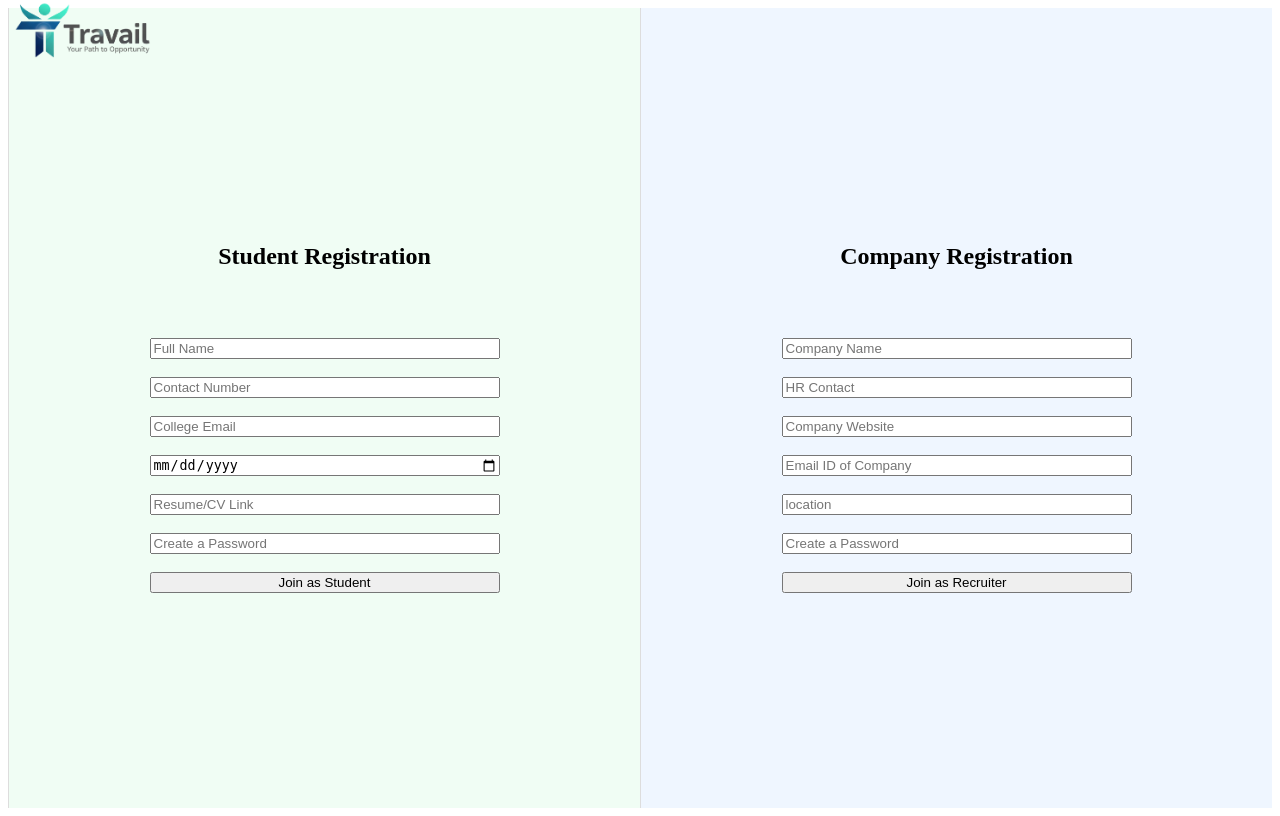
After one commit to sunnykbharti/placement-portal, a Flask app: page /register/company in a window 1280 px wide. The commit adds this page. Run offline with Flask 3, Linux system fonts and the light colour scheme.

Commit message:
Authentication and Role-Based Access

```diff
--- a/app.py
+++ b/app.py
@@ -1,11 +1,140 @@
-from flask import Flask, request, redirect, render_template
+from flask import Flask, flash, request, redirect, render_template, url_for
 from flask_sqlalchemy import SQLAlchemy
+from flask_login import LoginManager, UserMixin, login_user, logout_user, login_required, current_user
+from datetime import datetime
+from models import db, Users, Admin, Company, Student, Drive, Application
 
+#---------------------------------------- Initialised my app & database ----------------------
 app = Flask(__name__)
+app.config['SQLALCHEMY_DATABASE_URI'] = 'sqlite:///travail.sqlite'
+app.config["SECRET_KEY"] = "supersecretkey"
 
+db.init_app(app)
+
+login_manager = LoginManager()
+login_manager.init_app(app)
+login_manager.login_view = "login"
+
+with app.app_context():
+    db.create_all()
+
+#---------------------------------------- Loading user --------------------------
+@login_manager.user_loader
+def load_user(user_id):
+    return Users.query.get(int(user_id))
+
+
+#------------------------------ when user enters the portal redirect to -
 @app.route('/')
 def home():
-    return render_template("app_login.html")
+     return redirect(url_for("login"))
+
+#---------------------------- Login page and authentication ------------------------
+@app.route('/login', methods = ["GET","POST"])
+def login():
+    time=datetime.now()
+    msg = request.args.get("message")
+
+    if request.method == "POST":
+        username = request.form.get("username")
+        password = request.form.get("password")
+
+        user = Users.query.filter_by(username=username).first()
+
+        if user and user.password == password :
+            login_user(user)
+            return redirect(url_for("company_registration"))
+        else:
+            return redirect(url_for("company_registration"))
+    return render_template("app_login.html",time=time)
+
+#---------------------------- Company registration ---------------------------
+@app.route('/register/company', methods = ["GET","POST"])
+def company_registration():
+    if request.method == "POST":
+        company_name = request.form.get("company_name")
+        hr_contact = request.form.get("hr_contact")
+        website = request.form.get("website")
+        company_email = request.form.get("company_email")
+        location = request.form.get("location")
+        password = request.form.get("password")
+
+        existing_company = Company.query.filter_by(company_name=company_name).first()
+
+        existing_user = Users.query.filter_by(username=company_email).first()
+
+        # if not existing_company :
+        #     newc = Company(company_name=company_name, hr_contact=hr_contact, website=website, company_email=company_email, location=location)
+
+        #     db.session.add(newc)
+
+        #     newu = Users(username=company_email, password=password, role="company")
+
+        #     db.session.add(newu)
+        #     db.session.commit()
+        #     return redirect(url_for("login", message = "WELCOME"))
+        if existing_user or existing_company:
+            return render_template("form.html", error="This User already exists! Kindly Check the credentials and then try again.")
+
+        try :
+            newc = Company(company_name=company_name, hr_contact=hr_contact, website=website, company_email=company_email, location=location)
+
+            db.session.add(newc)
+
+            newu = Users(username=company_email, password=password, role="company")
+
+            db.session.add(newu)
+            db.session.commit()
+            return redirect(url_for("login", message="Registered Successfully!, Kindly wait for Admin approval!"))
+        except :
+            db.session.rollback()
+    return render_template("form.html")
+
+#---------------------------- Student registration ---------------------------
+@app.route('/register/student', methods = ["GET","POST"])
+def student_registration():
+    if request.method == "POST":
+        student_name = request.form.get("student_name")
+        student_phone = request.form.get("student_phone")
+        student_email = request.form.get("student_email")
+        date = request.form.get("dob")
+        dob = datetime.strptime(date, '%Y-%m-%d').date()
+        resume = request.form.get("resume")
+        password = request.form.get("password")
+
+        existing_student = Student.query.filter_by(student_name=student_name).first()
+
+        existing_user = Users.query.filter_by(username=student_email).first()
+
+        # if not existing_student :
+        #     new_stud = Student(student_name=student_name, student_phone=student_phone, student_email=student_email, dob=dob, resume=resume)
+
+        #     db.session.add(new_stud)
+
+        #     newu = Users(username=student_email, password=password, role="student")
+
+        #     db.session.add(newu)
+        #     db.session.commit()
+        #     return redirect(url_for("login", message = "WELCOME"))
+        if existing_user or existing_student:
+            return render_template("form.html", error="This User already exists! Kindly Check the credentials and then try again.")
+
+        try :
+            new_stud = Student(student_name=student_name, student_phone=student_phone, student_email=student_email, dob=dob, resume=resume)
+
+            db.session.add(new_stud)
+
+            new_user = Users(username=student_email, password=password, role="student")
+
+            db.session.add(new_user)
+            db.session.commit()
+            return redirect(url_for("login", message="Registered Successfully!, Kindly wait for Admin approval!"))
+        except Exception as e:
+            db.session.rollback()
+            print(f"Error: {e}")
+            return render_template("form.html", error="An error occurred.")
+    return render_template("form.html")
+
 
 if __name__ == '__main__':
     app.run(debug = True)
--- /dev/null
+++ b/static/form.css
@@ -0,0 +1,62 @@
+.registration-wrapper {
+    display: flex;
+    flex-wrap: wrap; /* Allows stacking on mobile */
+    min-height: 100vh;
+    width: 100%;
+}
+
+/* 1. Target the CONTAINER, not the image */
+.logo {
+    display: flex;
+    justify-content: space-between;
+    align-items: center;
+    width: 100%;
+    /* padding: 20px; */
+    position: absolute; /* Keep it above the background colors */
+    top: 0;
+    /* z-index: 10; */
+}
+
+/* 2. Reset the image so it doesn't try to flex itself */
+.logo img {
+    width: 150px;
+    height: auto;
+}
+
+/* 3. Style the message so it doesn't overlap */
+.logo h3 {
+    margin: 0;
+    color: #f51707;
+    font-size: 1rem;
+    flex-grow: 1;      /* This helps center it if needed */
+    text-align: center;
+}
+
+
+.form-section {
+    flex: 1; /* Gives both forms equal width */
+    display: flex;
+    flex-direction: column;
+    gap: 15px;
+    justify-content: center;
+    align-items: center;
+    padding: 40px;
+}
+
+/* Optional: Different background colors to distinguish types */
+.student-bg {
+    background-color: #f0fdf4; /* Light Green */
+    border-left: 1px solid #ddd;
+}
+
+.company-bg {
+    background-color: #eff6ff; /* Light Blue */
+    border-left: 1px solid #ddd;
+}
+
+form {
+    display: flex;
+    flex-direction: column;
+    width: 100%;
+    max-width: 350px;
+}
--- /dev/null
+++ b/templates/form.html
@@ -0,0 +1,68 @@
+<!DOCTYPE html>
+<html lang="en">
+<head>
+    <meta charset="UTF-8">
+    <meta name="viewport" content="width=device-width, initial-scale=1.0">
+    <title>Registration Form</title>
+    <link rel="stylesheet" href="{{url_for('static', filename='form.css')}}">
+</head>
+<body>
+    <div class="registration-wrapper">
+        <div class="logo">
+            <img src="{{ url_for('static', filename='travail.png') }}">
+            {% if error %}
+                <h3>{{error}}</h3>
+            {% endif %}
+        </div>
+        <div class="form-section student-bg">
+            <h2>Student Registration</h2>
+            <div>
+                {% if error %}
+                    <p>{{error_student}}</p>
+                {% endif %}
+            </div>
+            <form action="/register/student" method="post">
+<br>
+                <input type="text" name="student_name" placeholder="Full Name" required>
+<br>
+                <input type="number" name="student_phone" placeholder="Contact Number" required>
+<br>
+                <input type="email" name="student_email" placeholder="College Email" required>
+<br>
+                <input type="date" name="dob" placeholder="Date of Birth" required>
+<br>
+                <input type="url" name="resume" placeholder="Resume/CV Link" required>
+<br>
+                <input type="password" name="password" placeholder="Create a Password" required>
+<br>
+                <button type="submit">Join as Student</button>
+            </form>
+        </div>
+
+        <div class="form-section company-bg">
+            <h2>Company Registration</h2>
+            <div>
+                {% if error %}
+                    <p>{{error_company}}</p>
+                {% endif %}
+            </div>
+            <form action="/register/company" method="post">
+<br>
+                <input type="text" name="company_name" placeholder="Company Name" required>
+<br>
+                <input type="number" name="hr_contact" placeholder="HR Contact" required>
+<br>
+                <input type="url" name="website" placeholder="Company Website" required>
+<br>
+                <input type="email" name="company_email" placeholder="Email ID of Company" required>
+<br>
+                <input type="text" name="location" placeholder="location" required>
+<br>
+                <input type="password" name="password" placeholder="Create a Password" required>
+<br>
+                <button type="submit">Join as Recruiter</button>
+            </form>
+        </div>
+    </div>
+</body>
+</html>
```
Also changed, not shown: models.py (+13 -9 lines), static/company_register.css (deleted, +0 -21 lines), templates/app_login.html (+5 -7 lines), templates/app_register.html (deleted, +0 -15 lines), templates/company_register.html (deleted, +0 -44 lines), templates/student_register.html (deleted, +0 -44 lines), templates/app_register.css (deleted).
